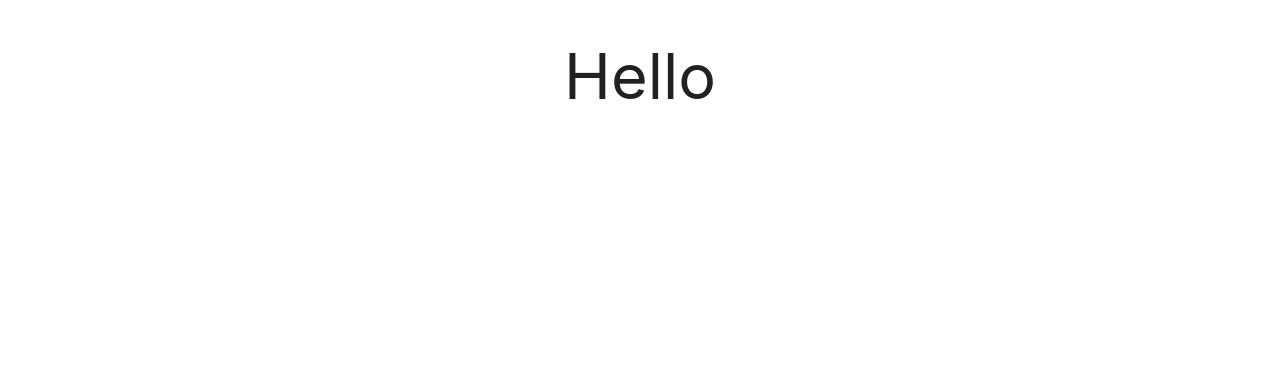
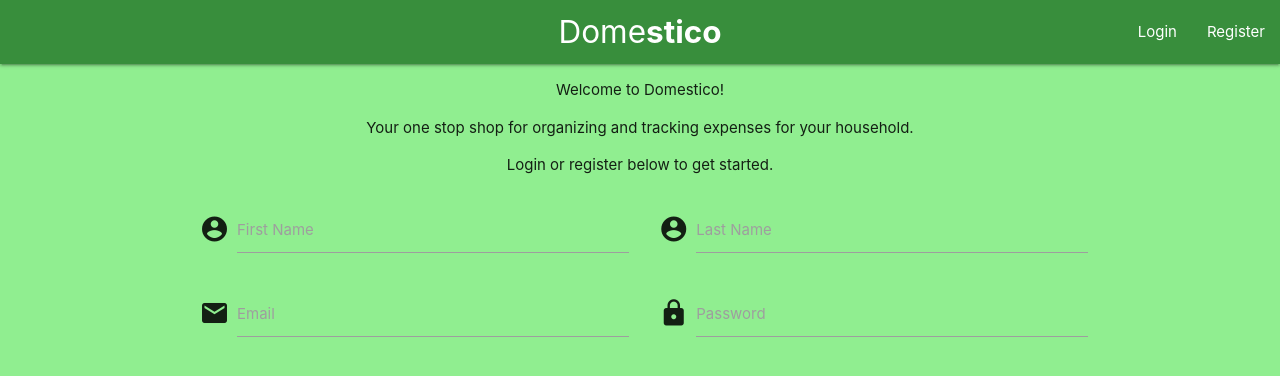
Before and after one commit to rcragans/Domestico, a React (Create React App) app: page / in a window 1280 px wide. Shown: the top 376 px of the page. Built offline with nearby package versions, Linux system fonts and the light colour scheme.

Commit message:
homepage and registration front-end

```diff
--- a/src/App.js
+++ b/src/App.js
@@ -1,13 +1,14 @@
 import React, { Component } from 'react';
 import { BrowserRouter as Router, Route } from 'react-router-dom'
 import './App.css';
+import Home from './components/Home'
 
 class App extends Component {
   render() {
     return (
       <Router>
         <div className="App">
-          <h1>Hello</h1>
+          <Home />
         </div>
       </Router>
     );
--- /dev/null
+++ b/src/components/Home.js
@@ -0,0 +1,22 @@
+import React, { Component } from 'react';
+import NavBar from './NavBar'
+import Welcome from './Welcome'
+import Register from './Register'
+
+class Home extends Component{
+    constructor(){
+        super()
+    }
+
+    render(){
+        return(
+            <div className="col s12 home">
+                <NavBar />
+                <Welcome />
+                <Register />
+            </div>
+        )
+    }
+}
+
+export default Home
--- /dev/null
+++ b/src/components/NavBar.js
@@ -0,0 +1,25 @@
+import React , {Component} from 'react'
+
+class NavBar extends Component{
+    constructor(){
+        super()
+    }
+
+    render(){
+        return(
+            <div className = "navbar">
+                <nav>
+                    <div className="nav-wrapper green darken-2">
+                        <li className="center brand-logo">Dome<b>stico</b></li>
+                        <ul id="nav-mobile" className="right hide-on-med-and-down">
+                            <li><a href="">Login</a></li>
+                            <li><a href="">Register</a></li>
+                        </ul>
+                    </div>
+                </nav>
+            </div>
+        )
+    }
+}
+
+export default NavBar
--- /dev/null
+++ b/src/components/Register.js
@@ -0,0 +1,45 @@
+import React, {Component} from 'react'
+import { Link } from 'react-router-dom';
+import { connect } from 'react-redux';
+import { bindActionCreators } from 'redux';
+
+class Register extends Component{
+    constructor(){
+        super()
+    }
+    render(){
+        return(
+            <div className="register container">
+                <div class="row">
+                    <form class="col s12">
+                        <div class="row">
+                            <div class="input-field col s6">
+                                <i class="material-icons prefix">account_circle</i>
+                                <input id="icon_prefix" type="text" class="validate"/>
+                                <label for="icon_prefix">First Name</label>
+                            </div>
+                            <div class="input-field col s6">
+                                <i class="material-icons prefix">account_circle</i>
+                                <input id="icon_prefix" type="text" class="validate"/>
+                                <label for="icon_prefix">Last Name</label>
+                            </div>
+                            <div class="input-field col s6">
+                                <i class="material-icons prefix">email</i>
+                                <input id="icon_telephone" type="tel" class="validate"/>
+                                <label for="icon_telephone">Email</label>
+                            </div>
+                            <div class="input-field col s6">
+                                <i class="material-icons prefix">https</i>
+                                <input id="icon_prefix" type="text" class="validate"/>
+                                <label for="icon_prefix">Password</label>
+                            </div>
+                        </div>
+                    </form>
+                </div>
+            </div>
+        )
+    }
+
+}
+
+export default Register
--- /dev/null
+++ b/src/components/Welcome.js
@@ -0,0 +1,25 @@
+import React, { Component } from 'react';
+import { Link } from 'react-router-dom';
+import { connect } from 'react-redux';
+import { bindActionCreators } from 'redux';
+
+class Welcome extends Component {
+    constructor() {
+        super()
+    }
+    render() {
+        return (
+            <div className="container">
+                <div className="welcome">
+                    <div className="welcome content">
+                        <p>Welcome to Domestico!</p>
+                        <p>Your one stop shop for organizing and tracking expenses for your household.</p>
+                        <p> Login or register below to get started.</p>
+                    </div>
+                </div>
+            </div>
+        )
+    }
+}
+
+export default Welcome
--- a/src/index.css
+++ b/src/index.css
@@ -6,6 +6,7 @@ body {
     sans-serif;
   -webkit-font-smoothing: antialiased;
   -moz-osx-font-smoothing: grayscale;
+  background-color: lightgreen;
 }
 
 code {
```
Also changed, not shown: 1 other file (tests, documents, lock files or other folders).
